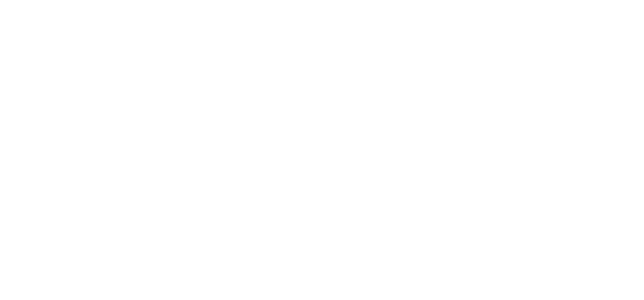
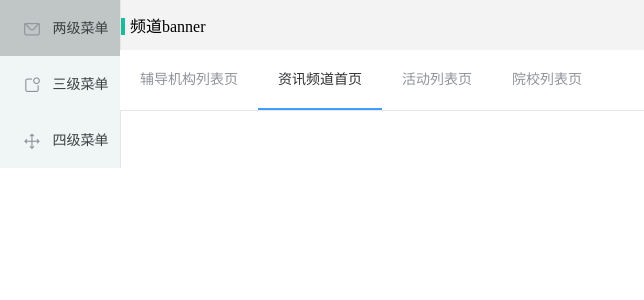
Before and after one commit to Promiseyufei/zslm_front, a Vue app: page /#/operate in a window 1280 px wide. Shown: the top 300 px of the page, without its empty margins (0-644 px from the left). Built offline with nearby package versions, Linux system fonts and the light colour scheme.

Commit message:
选项卡

```diff
--- a/src/App.vue
+++ b/src/App.vue
@@ -13,6 +13,8 @@
 </script>
 
 <style>
-
-
+body {
+	padding: 0;
+	margin: 0;
+}
 </style>
--- a/src/components/admin/test.vue
+++ b/src/components/admin/test.vue
@@ -27,7 +27,7 @@
     	</div>
     </div>
 </template>
-<style>
+<style scoped>
 	.el-menu {
 		width: 200px;
 	}
--- a/src/main.js
+++ b/src/main.js
@@ -1,3 +1,4 @@
+
 // The Vue build version to load with the `import` command
 // (runtime-only or standalone) has been set in webpack.base.conf with an alias.
 import Vue from 'vue'
@@ -13,11 +14,15 @@
 import 'element-ui/lib/theme-chalk/index.css'
 Vue.use(ElementUI)
 
+//引入axios
+import axios from 'axios'
+window.axios = axios
+// axios.defaults.withCredentials = true
 
 //使用mock
 import Mock from 'mockjs'
 window.Mock = Mock
-
+require('../util/mock/xuhong_mock.js')
 
 Vue.config.productionTip = false
 
--- a/src/router/admin.js
+++ b/src/router/admin.js
@@ -14,6 +14,11 @@
             path: '/information',
             name: '小块',
             component: resolve =>void(require(['@/views/admin/information'], resolve))
+        },
+        {
+            path: '/operate',
+            name: '运营管理',
+            component: resolve =>void(require(['@/views/admin/Operate'], resolve))
         }
     ]
 }
--- a/src/views/admin/accounts.vue
+++ b/src/views/admin/accounts.vue
@@ -25,18 +25,17 @@
     	</div>
     </div>
 </template>
-<style>
+<style scoped>
 	.el-menu {
-		width: 200px;
+		width: 120px;
+		height: 1000px;
 	}
-	.navMenu {
-		width: 200px;
-	}
-	.navElMenu {
-		position: absolute;
+	/*.navElMenu {
+		position: relative;
 		top: 0;
-		left: 0;
-	}
+		left: 120px;
+		height: 0;
+	}*/
 </style>
 <script>
 export default {
--- a/src/views/admin/operate.vue
+++ b/src/views/admin/operate.vue
@@ -0,0 +1,265 @@
+<template>
+    <div>
+    	<div class="operateBox">
+        <!-- 导航 -->
+    		<el-menu
+		          background-color="#F0F6F6"
+		          text-color="#3C3F41"
+		          active-text-color="black" router
+		          >
+		          <NavMenu :navMenus="menuData"></NavMenu>
+		    </el-menu>
+        <!-- 中间内容 -->
+        <div class="operateFloatRight operateBig" v-bind:style="{ width: width + 'px' }">
+          <div class="operateHeader">
+            <span>频道banner</span>
+          </div>
+        </div>
+
+        <div class="operateFloatRight">
+          <el-menu :default-active="activeIndex" class="el-menu-demo" mode="horizontal" @select="handleSelect">
+                <el-menu-item v-for="(list, i) in banner" :key="i" :index = "i + '' ">{{list.name}}</el-menu-item>
+          </el-menu>
+          <div class="line"></div>
+        </div>
+
+    	</div>
+
+    </div>
+</template>
+
+<script>
+import NavMenu from './accounts.vue'
+export default {
+    components: {
+        NavMenu: NavMenu
+    },
+    data() {
+      return {
+        menuData: [
+                  {    //一级
+                      "entity": {
+                          "id": 1,
+                          "name": "systemManage",
+                          "icon": "el-icon-message\r\n",
+                          "alias": "两级菜单",
+                      },
+                      //二级
+                      "childs": [
+                          {
+                              "entity": {
+                                  "id": 3,
+                                  "name": "authManage",
+                                  "icon": "el-icon-loading",
+                                  "alias": "权限管理",
+                                  "value": {path: '/hello'},
+                              },
+
+                          },
+                          {
+                              "entity": {
+                                  "id": 4,
+                                  "name": "roleManage",
+                                  "icon": "el-icon-bell",
+                                  "alias": "角色管理",
+                                  "value": "/system/role",
+                              },
+
+                          },
+                          {
+                              "entity": {
+                                  "id": 2,
+                                  "name": "menuManage",
+                                  "icon": "el-icon-edit",
+                                  "alias": "菜单管理",
+                                  "value": "/system/menu",
+                              },
+
+                          },
+                          {
+                              "entity": {
+                                  "id": 5,
+                                  "name": "groupManage",
+                                  "icon": "el-icon-mobile-phone\r\n",
+                                  "alias": "分组管理",
+                                  "value": "/system/group",
+                              },
+
+                          }
+                      ]
+                  },
+                  {
+                    //一级
+                      "entity": {
+                          "id": 6,
+                          "name": "userManage",
+                          "icon": "el-icon-news",
+                          "alias": "三级菜单",
+                      },
+                      //二级
+                      "childs": [
+                          {
+                              "entity": {
+                                  "id": 7,
+                                  "name": "accountManage",
+                                  "icon": "el-icon-phone-outline\r\n",
+                                  "alias": "帐号管理",
+                                  "value": "",
+                              },
+                              //三级
+                              "childs": [
+                                  {
+                                      "entity": {
+                                          "id": 14,
+                                          "name": "emailManage",
+                                          "icon": "el-icon-sold-out\r\n",
+                                          "alias": "邮箱管理",
+                                          "value": "/content/email",
+                                      },
+                                  },
+                                  {
+                                      "entity": {
+                                          "id": 13,
+                                          "name": "passManage",
+                                          "icon": "el-icon-service\r\n",
+                                          "alias": "密码管理",
+                                          "value": "/content/pass",
+
+                                      }
+
+                                  }
+                              ]
+                          },
+                          {
+                              "entity": {
+                                  "id": 8,
+                                  "name": "integralManage",
+                                  "icon": "el-icon-picture",
+                                  "alias": "积分管理",
+
+                                  "value": "/user/integral",
+
+
+                              },
+
+                          }
+                      ]
+                  },
+                  {//一级
+                      "entity": {
+                          "id": 40,
+
+                          "name": "contentManage",
+                          "icon": "el-icon-rank",
+                          "alias":"四级菜单",
+
+                      },
+                      //er级
+                      "childs": [
+                          {
+                              "entity": {
+                                  "id": 41,
+                                  "name": "classifyManage2",
+                                  "icon": "el-icon-printer",
+                                  "alias": "分类管理",
+                              },
+                              //三级
+                              "childs": [
+                                {
+                                    "entity": {
+                                        "id": 42,
+                                        "name": "classifyManage3",
+                                        "icon": "el-icon-printer",
+                                        "alias": "分类管理",
+                                    },
+                                    //四级
+                                    "childs": [
+                                        {
+                                            "entity": {
+                                                "id": 43,
+                                                "name": "classifyManage4",
+                                                "icon": "el-icon-printer",
+                                                "alias": "分类管理",
+                                                "value": "/content/classify",
+                                            },
+
+                                        }
+                                      ]
+
+                                }
+                              ]
+
+                          }
+                      ]
+                  }
+        ],
+        width: 0,
+        activeIndex: '1',
+        activeIndex2: '1',
+        banner: [],
+        index: "1",
+      }
+    },
+    methods:{
+        handleSelect: function(key, keyPath) {
+          // console.log(key, keyPath);
+        },
+        getInformationType: function() {
+          var self = this;
+          axios.post('/admin/operate/getInformationType', {
+          })
+          .then(function (response) {
+            var date = response.data;
+            // console.log(date);
+            if (date.code == 0) {
+              self.banner = date.data;
+              // console.log(self.banner);
+            };
+            // console.log();
+          })
+          .catch(function (error) {
+            console.log(error);
+          });
+        }
+    },
+    mounted(){
+      let w = document.body.clientWidth;
+      this.width = w - 120;
+      this.getInformationType();
+    }
+}
+</script>
+
+<style scoped>
+/*
+* 左侧导航样式
+*/
+.operateBox>.el-menu {
+    width: 120px;
+    position: absolute;
+    top: 0;
+    left: 0;
+}
+
+/*
+* 右边内容样式
+*/
+.operateFloatRight {
+  margin-left: 120px;
+}
+.operateBig {
+  height: 50px;
+  background-color: #F3F3F3;
+  display: flex;
+  align-items: center;
+}
+
+.operateHeader {
+  width: 1500px;
+  margin: 0 auto;
+}
+.operateHeader>span {
+  border-left: 5px solid #1ABC9C;
+  padding-left: 5px;
+}
+</style>
--- /dev/null
+++ b/util/mock/xuhong_mock.js
@@ -0,0 +1,41 @@
+/*Operate
+* 运营管理模块——首页
+* 获取所有资讯类型
+*/
+Mock.mock('/admin/operate/getInformationType',{
+	"code": 0,
+	"msg": Mock.mock('@cword(3, 5)'),
+	"data|4": [
+		{
+			'id|+1': 0,
+			"name|+1": [
+		        "辅导机构列表页",
+		        "资讯频道首页",
+		        "活动列表页",
+		        "院校列表页"
+		    ]
+		}
+	]
+
+})
+
+
+Mock.mock('/user/login',{
+	"object|1": [{
+			"code": 0,
+			"msg": "success"
+		},
+		{
+			"code": 1,
+			"msg": "没有该用户信息"
+		},
+		{
+			"code": 1,
+			"msg": "密码错误"
+		},
+		{
+			"code": 1,
+			"msg": "没有该用户信息"
+		},
+	]
+})
```
Also changed, not shown: 1 other file (tests, documents, lock files or other folders).
